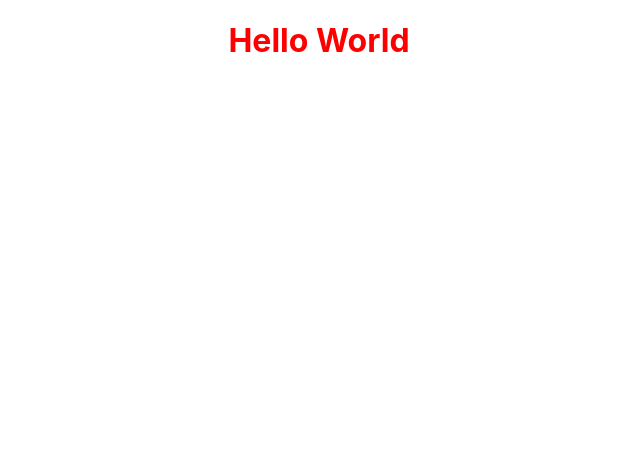
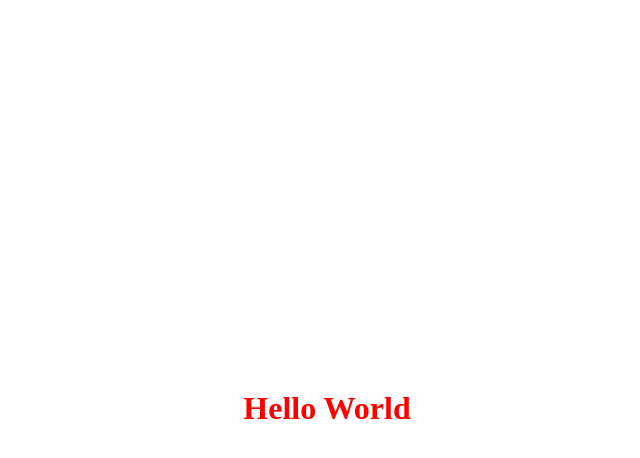
Before and after one commit to leoarthurwall/react-typescript, a React (Create React App) app: page / in a window 1280 px wide. Shown: the top 458 px of the page, without its empty margins (321-961 px from the left). Built offline with nearby package versions, Linux system fonts and the light colour scheme.

Commit message:
cleared files ready to code

```diff
--- a/src/App.css
+++ b/src/App.css
@@ -1,38 +1,7 @@
 .App {
-  text-align: center;
+  height: 100vh;
+  width: 100vw;
+  display: flex;
+  justify-content: center;
+  align-items: center;
 }
-
-.App-logo {
-  height: 40vmin;
-  pointer-events: none;
-}
-
-@media (prefers-reduced-motion: no-preference) {
-  .App-logo {
-    animation: App-logo-spin infinite 20s linear;
-  }
-}
-
-.App-header {
-  background-color: #282c34;
-  min-height: 100vh;
-  display: flex;
-  flex-direction: column;
-  align-items: center;
-  justify-content: center;
-  font-size: calc(10px + 2vmin);
-  color: white;
-}
-
-.App-link {
-  color: #61dafb;
-}
-
-@keyframes App-logo-spin {
-  from {
-    transform: rotate(0deg);
-  }
-  to {
-    transform: rotate(360deg);
-  }
-}
--- a/src/App.tsx
+++ b/src/App.tsx
@@ -1,4 +1,3 @@
-import React from 'react';
 import './App.css';
 import Header from './Header';
 
--- a/src/index.css
+++ /dev/null
@@ -1,13 +0,0 @@
-body {
-  margin: 0;
-  font-family: -apple-system, BlinkMacSystemFont, 'Segoe UI', 'Roboto', 'Oxygen',
-    'Ubuntu', 'Cantarell', 'Fira Sans', 'Droid Sans', 'Helvetica Neue',
-    sans-serif;
-  -webkit-font-smoothing: antialiased;
-  -moz-osx-font-smoothing: grayscale;
-}
-
-code {
-  font-family: source-code-pro, Menlo, Monaco, Consolas, 'Courier New',
-    monospace;
-}
--- a/src/index.tsx
+++ b/src/index.tsx
@@ -1,8 +1,7 @@
 import React from 'react';
 import ReactDOM from 'react-dom/client';
-import './index.css';
+import './App.css';
 import App from './App';
-import reportWebVitals from './reportWebVitals';
 
 const root = ReactDOM.createRoot(
   document.getElementById('root') as HTMLElement
@@ -12,8 +11,3 @@
     <App />
   </React.StrictMode>
 );
-
-// If you want to start measuring performance in your app, pass a function
-// to log results (for example: reportWebVitals(console.log))
-// or send to an analytics endpoint. Learn more: https://bit.ly/CRA-vitals
-reportWebVitals();
--- a/src/react-app-env.d.ts
+++ /dev/null
@@ -1 +0,0 @@
-/// <reference types="react-scripts" />
--- a/src/reportWebVitals.ts
+++ /dev/null
@@ -1,15 +0,0 @@
-import { ReportHandler } from 'web-vitals';
-
-const reportWebVitals = (onPerfEntry?: ReportHandler) => {
-  if (onPerfEntry && onPerfEntry instanceof Function) {
-    import('web-vitals').then(({ getCLS, getFID, getFCP, getLCP, getTTFB }) => {
-      getCLS(onPerfEntry);
-      getFID(onPerfEntry);
-      getFCP(onPerfEntry);
-      getLCP(onPerfEntry);
-      getTTFB(onPerfEntry);
-    });
-  }
-};
-
-export default reportWebVitals;
```
Also changed, not shown: src/setupTests.ts (deleted, +0 -5 lines), src/logo.svg (deleted), 1 other file (tests, documents, lock files or other folders).
